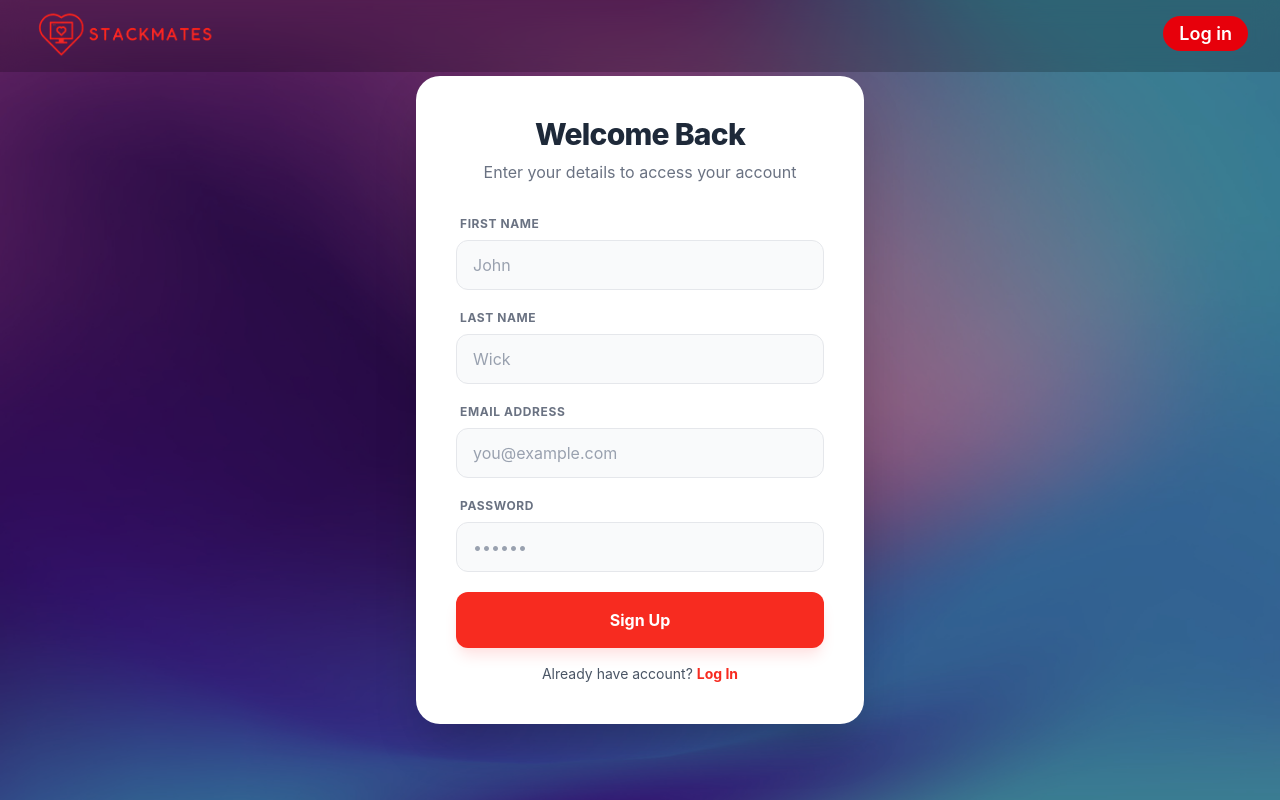
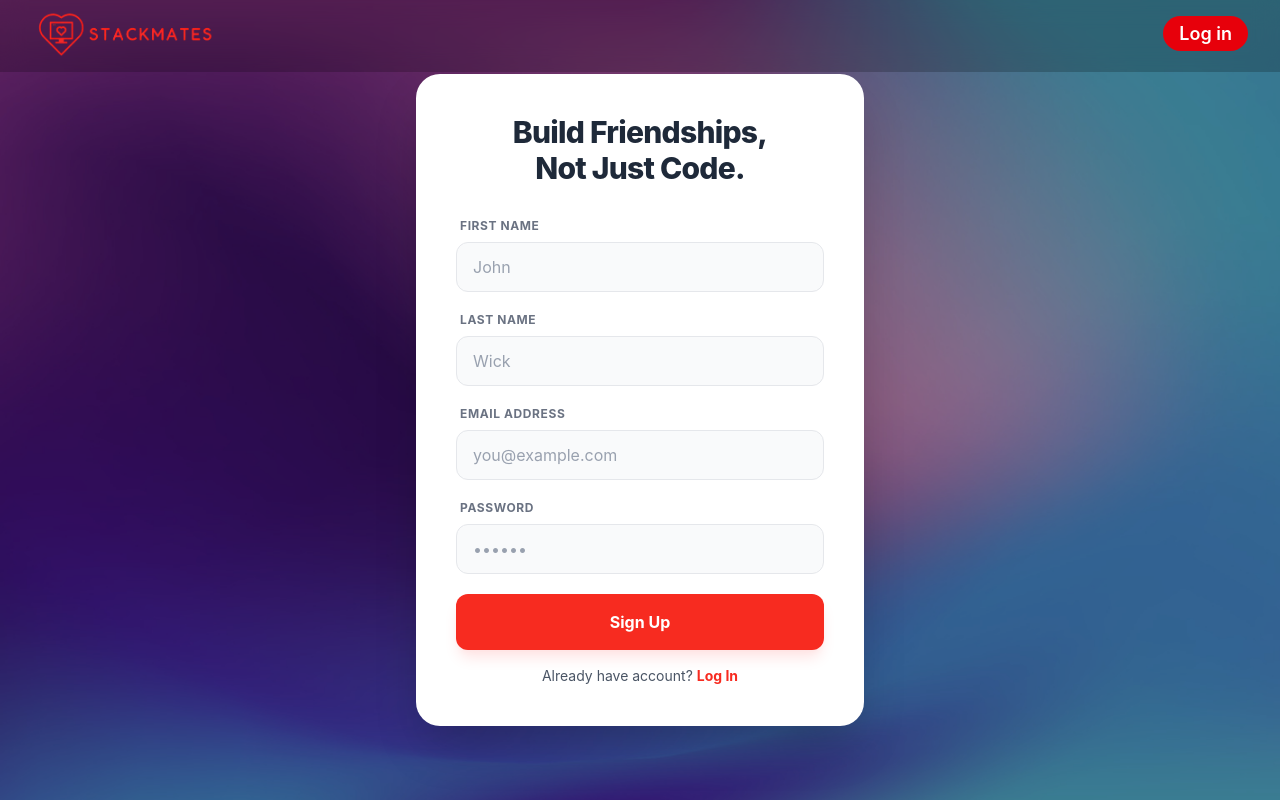
Before and after one commit to funplay25/StackMates-FE, a React (Vite) app: page /login in a window 1280 px wide. Both pictures are taken after a click on the button "Create an account". Built offline with nearby package versions, Linux system fonts and the light colour scheme; no server answers.

Commit message:
removed unnecessary text only

```diff
--- a/src/components/Signup.jsx
+++ b/src/components/Signup.jsx
@@ -42,11 +42,8 @@ const Signup = () => {
         <div className="p-8 md:p-10">
           <header className="mb-8 text-center">
             <h2 className="text-3xl font-extrabold text-gray-800 tracking-tight">
-              Welcome Back
+              Build Friendships, <span className="block">Not Just Code.</span>
             </h2>
-            <p className="text-gray-500 mt-2">
-              Enter your details to access your account
-            </p>
           </header>
           <form className="space-y-5" onSubmit={(e) => e.preventDefault()}>
             <div>
```
